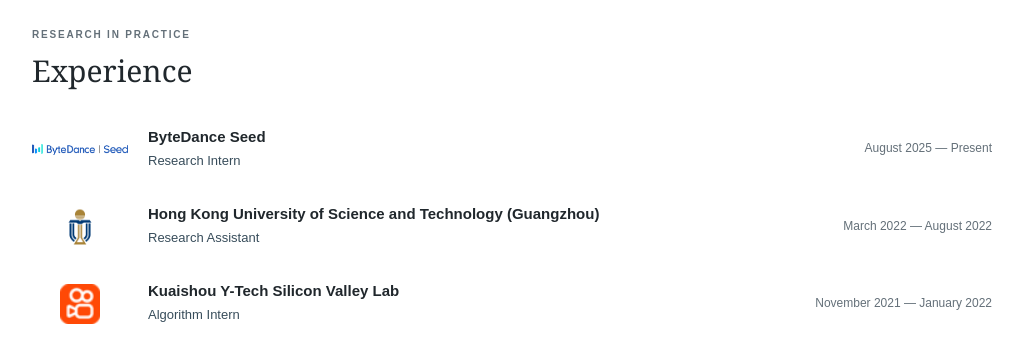
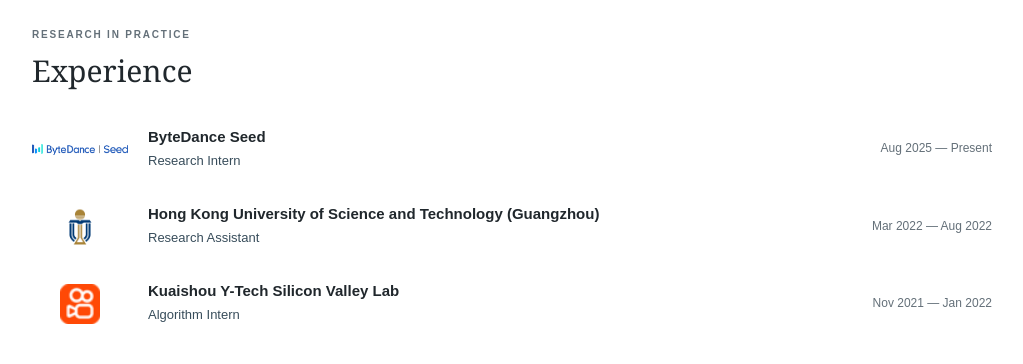
Before and after one commit to Ga-Lee/ga-lee.github.io, a plain HTML site: page index.html in a window 1280 px wide. Shown: the part 2400-2764 px from the top of the page, without its empty margins (128-1151 px from the left). Drawn offline with Linux system fonts and the light colour scheme.

Commit message:
Abbreviate experience date months

```diff
--- a/index.html
+++ b/index.html
@@ -33,7 +33,7 @@
   <article id="inception-mlp" class="paper compact" data-category="vision"><a class="paper-figure" href="assets/papers/imlp-framework.png" target="_blank" rel="noopener" aria-label="View Inception MLP figure at full size"><img src="assets/papers/imlp-framework.png" alt="Inception MLP block with parallel Cross-MLP branches, multi-scale feature fusion, and channel mixer" loading="lazy" decoding="async"><span>View figure ↗</span></a><div class="paper-text"><div class="venue">Information Sciences · 2025</div><h3><a href="https://www.sciencedirect.com/science/article/abs/pii/S0020025524017791">Inception MLP: A Vision MLP Backbone for Multi-scale Feature Extraction</a></h3><p class="authors"><strong>Jia Li</strong>, Rongchao Yang, Xinyan Cao, Bo Zeng, Zhandong Shi, Wei Ren, Xixin Cao</p><p class="description">Parallel cross-MLP branches and content-adaptive fusion for local and global visual representations.</p><div class="paper-links"><a href="https://www.sciencedirect.com/science/article/abs/pii/S0020025524017791">Paper ↗</a></div></div></article>
   </div><p id="filter-status" class="sr-only" aria-live="polite">Showing 7 works.</p>
 </section>
-<section id="experience"><div class="section-head"><div><p class="eyebrow">RESEARCH IN PRACTICE</p><h2>Experience</h2></div></div><div class="timeline"><article><img class="org-logo seed-logo" src="assets/logos/seed.png" alt="ByteDance Seed logo" loading="lazy" decoding="async"><time>August 2025 — Present</time><div><h3>ByteDance Seed</h3><p class="position">Research Intern</p></div></article><article><img class="org-logo" src="assets/logos/hkust-gz.png" alt="Hong Kong University of Science and Technology (Guangzhou) logo" loading="lazy" decoding="async"><time>March 2022 — August 2022</time><div><h3>Hong Kong University of Science and Technology (Guangzhou)</h3><p class="position">Research Assistant</p></div></article><article><img class="org-logo" src="assets/logos/kuaishou-icon.ico" alt="Kuaishou Y-Tech Silicon Valley Lab logo" loading="lazy" decoding="async"><time>November 2021 — January 2022</time><div><h3>Kuaishou Y-Tech Silicon Valley Lab</h3><p class="position">Algorithm Intern</p></div></article></div></section>
+<section id="experience"><div class="section-head"><div><p class="eyebrow">RESEARCH IN PRACTICE</p><h2>Experience</h2></div></div><div class="timeline"><article><img class="org-logo seed-logo" src="assets/logos/seed.png" alt="ByteDance Seed logo" loading="lazy" decoding="async"><time>Aug 2025 — Present</time><div><h3>ByteDance Seed</h3><p class="position">Research Intern</p></div></article><article><img class="org-logo" src="assets/logos/hkust-gz.png" alt="Hong Kong University of Science and Technology (Guangzhou) logo" loading="lazy" decoding="async"><time>Mar 2022 — Aug 2022</time><div><h3>Hong Kong University of Science and Technology (Guangzhou)</h3><p class="position">Research Assistant</p></div></article><article><img class="org-logo" src="assets/logos/kuaishou-icon.ico" alt="Kuaishou Y-Tech Silicon Valley Lab logo" loading="lazy" decoding="async"><time>Nov 2021 — Jan 2022</time><div><h3>Kuaishou Y-Tech Silicon Valley Lab</h3><p class="position">Algorithm Intern</p></div></article></div></section>
 <section id="education"><div class="section-head"><div><p class="eyebrow">BACKGROUND</p><h2>Education</h2></div></div><div class="timeline"><article><img class="org-logo" src="assets/logos/hku.png" alt="The University of Hong Kong logo" loading="lazy" decoding="async"><time>2024 — 2028 <small>(expected)</small></time><div><h3>The University of Hong Kong</h3><p>Ph.D.</p></div></article><article><img class="org-logo" src="assets/logos/pku.png" alt="Peking University logo" loading="lazy" decoding="async"><time>2020 — 2023</time><div><h3>Peking University</h3><p>Master's degree</p></div></article><article><img class="org-logo" src="assets/logos/whu.png" alt="Wuhan University logo" loading="lazy" decoding="async"><time>2016 — 2020</time><div><h3>Wuhan University</h3><p>Bachelor's degree</p></div></article></div></section>
 <section id="awards"><h2>Selected honors</h2><ul class="awards"><li><span>HKU Presidential PhD Scholarship <span lang="zh">（香港大学校长奖学金）</span></span><time>2024</time></li><li><span>Hong Kong PhD Fellowship Scheme <span lang="zh">（香港政府博士奖学金）</span></span><time>2023</time></li><li><span>Outstanding Graduate of Beijing <span lang="zh">（北京市优秀毕业生）</span></span><time>2023</time></li><li><span>National Scholarship, Peking University <span lang="zh">（北京大学国家奖学金）</span></span><time>2021</time></li><li><span>Lei Jun Scholarship, Wuhan University <span lang="zh">（武汉大学雷军奖学金）</span></span><time>2019</time></li></ul></section>
 <footer id="contact"><div><strong>Jia Li</strong><p>Interested in efficient generative models?<br><span class="email-address">jia dot g dot lee at connect dot hku dot hk</span></p></div><p class="footer-meta">Last updated November 2026<br><a href="#about">Back to top ↑</a></p></footer>
```
